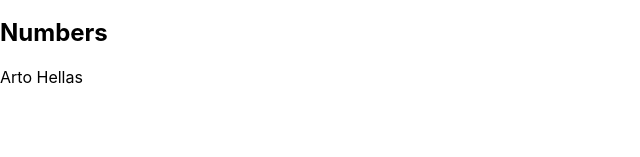
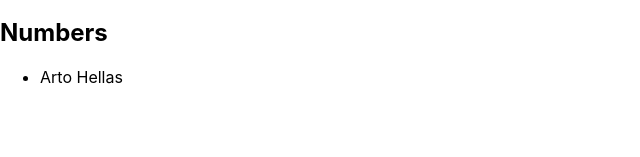
Before and after one commit to b-capra/fullstackopen, a React (Create React App) app in the folder part2/phonebook/: page / in a window 1280 px wide. Shown: the part 128-285 px from the top of the page, without its empty margins (0-640 px from the left). Built offline with nearby package versions, Linux system fonts and the light colour scheme; the HTML template or start-up script is replaced by a standard one.

Commit message:
Complete exercise 2.6

```diff
--- a/part2/phonebook/src/App.js
+++ b/part2/phonebook/src/App.js
@@ -10,6 +10,16 @@ const App = () => {
 
   const addPerson = (event) => {
     event.preventDefault()
+    const newPerson = {
+      name: newName
+    }
+
+    setPersons(persons.concat(newPerson))
+    setNewName('')
+  }
+
+  const handleNameInput = (event) => {
+    setNewName(event.target.value)
   }
 
   return (
@@ -17,14 +27,16 @@ const App = () => {
       <h1>Phonebook</h1>
       <form onSubmit={addPerson}>
         <div>
-          Name: <input />
+          Name: <input value={newName} onChange={handleNameInput} />
         </div>
         <div>
           <button type='submit'>Add</button>
         </div>
       </form>
       <h2>Numbers</h2>
-      {persons.map(person => <Person key={person.name} person={person} />)}
+      <ul>
+        {persons.map(person => <Person key={person.name} person={person} />)}
+      </ul>
     </div>
   )
 }
--- a/part2/phonebook/src/component/Person.js
+++ b/part2/phonebook/src/component/Person.js
@@ -1,6 +1,6 @@
 const Person = ({person}) => {
   return (
-    <p>{person.name}</p>
+    <li>{person.name}</li>
   )
 }
 
```
